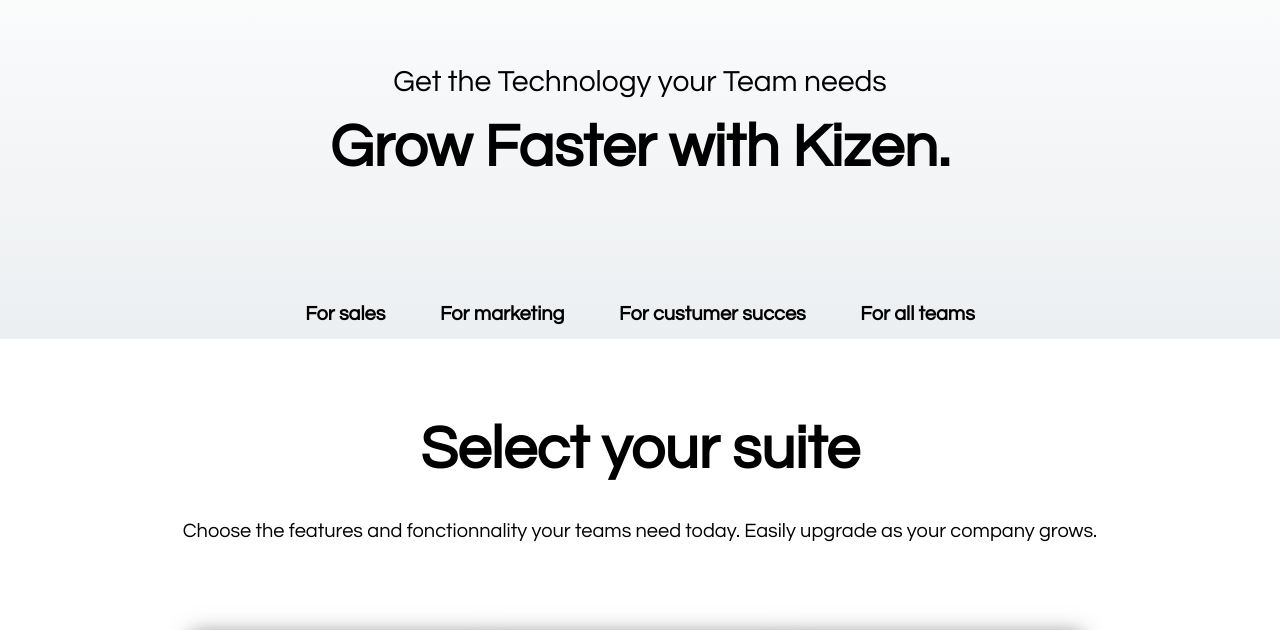
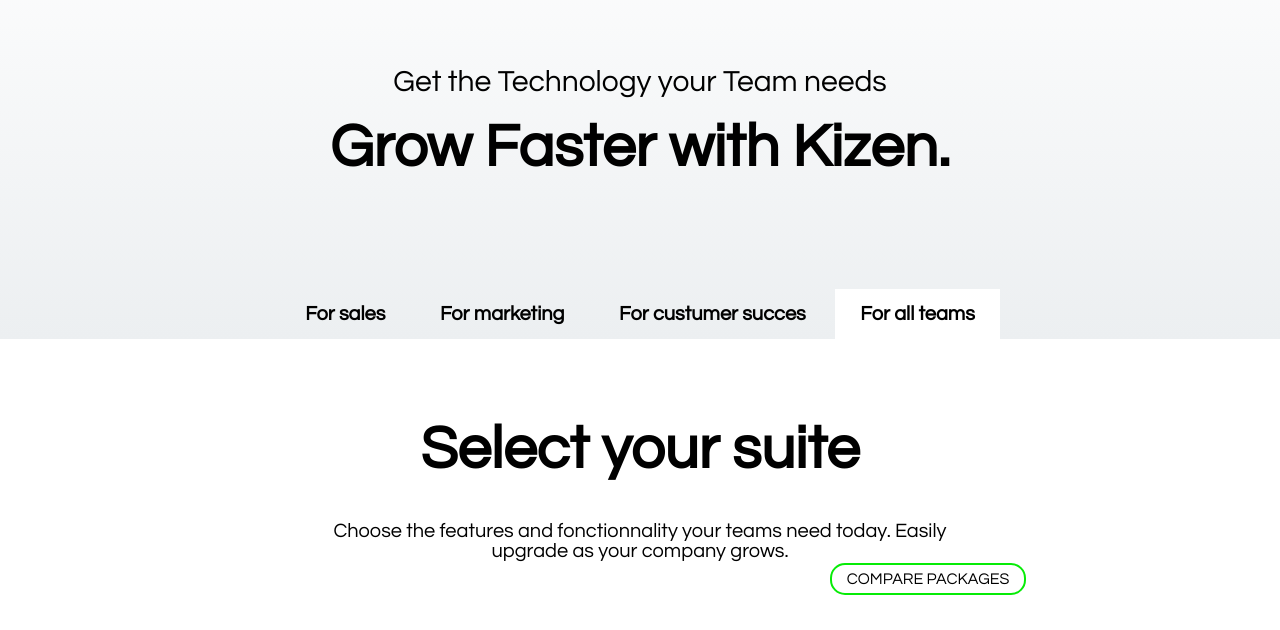
Before and after one commit to JesseIkolo/ProjetEvo, a plain HTML site: page index.html in a window 1280 px wide. Shown: the part 121-751 px from the top of the page. Drawn offline with Linux system fonts and the light colour scheme.

Commit message:
mise à jour du 29/10/19

```diff
--- a/css/styles.css
+++ b/css/styles.css
@@ -200,6 +200,9 @@
    border-top-right-radius: 5px;
    background-color: white;
 }
+header .onglet .for{
+   background: #fff;
+}
 
 section {
    width: 100%;
@@ -226,6 +229,16 @@
 section .choose p{
    font-size: 20px;
    text-align: center;
+}
+
+section .lienCompare{
+   text-decoration: none;
+   color: black;
+   padding: 6px 15px;
+   border: 2px solid rgb(7, 236, 7);
+   border-radius: 15px;
+   margin-left: 45%;
+   text-transform: uppercase;
 }
 
 .wrapper{
--- a/index.html
+++ b/index.html
@@ -63,14 +63,14 @@
             <img src="ressources/img/logo.jpg" alt="logo">
          </div>
          <div class="liens">
-            <dir class="liensUtils">
+            <div class="liensUtils">
                <a href="#">Why Kizen</a>
                <a href="#">Solutions</a>
                <a href="#">Features</a>
                <a href="#">Pricing</a>
                <a href="#">Compagny</a>
                <a class="lienGetStartet" href="#">Get started</a>
-            </dir>
+            </div>
          </div>
       </div>
 
@@ -90,7 +90,7 @@
          <a href="#">For sales</a>
          <a href="#">For marketing</a>
          <a href="#">For custumer succes</a>
-         <a href="#">For all teams</a>
+         <a href="#" class="for">For all teams</a>
       </div>
    </header>
 
@@ -104,8 +104,12 @@
       <div class="choose">
          <p>
             Choose the features and fonctionnality your teams need today. Easily
-            upgrade as your company grows.
+         <p>upgrade as your company grows.</p>
          </p>
+      </div>
+         <div>
+            <a class="lienCompare" href="#">COMPARE PACKAGES</a>
+         </div>
       </div>
 
       <div class="wrapper">
```
